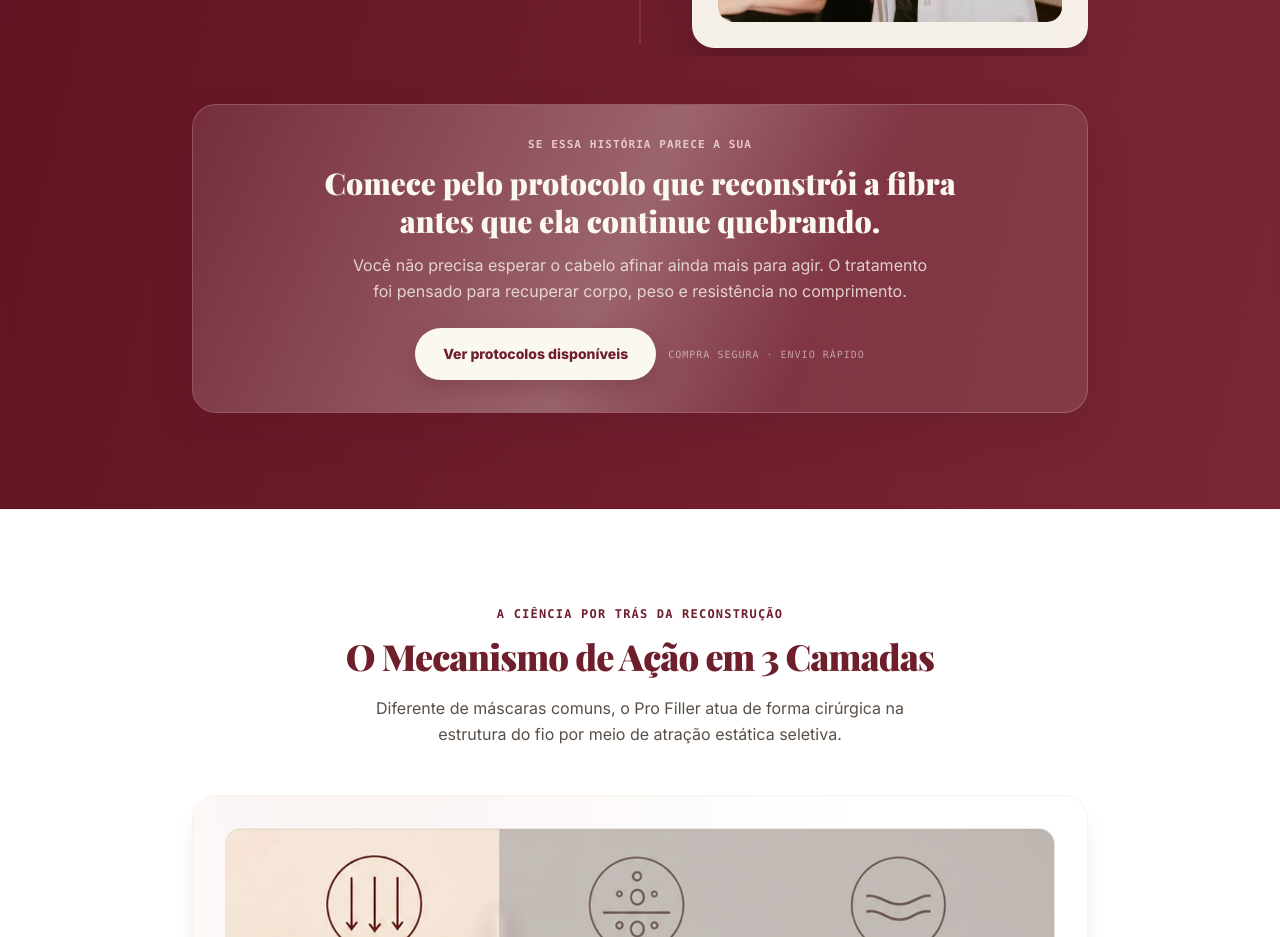
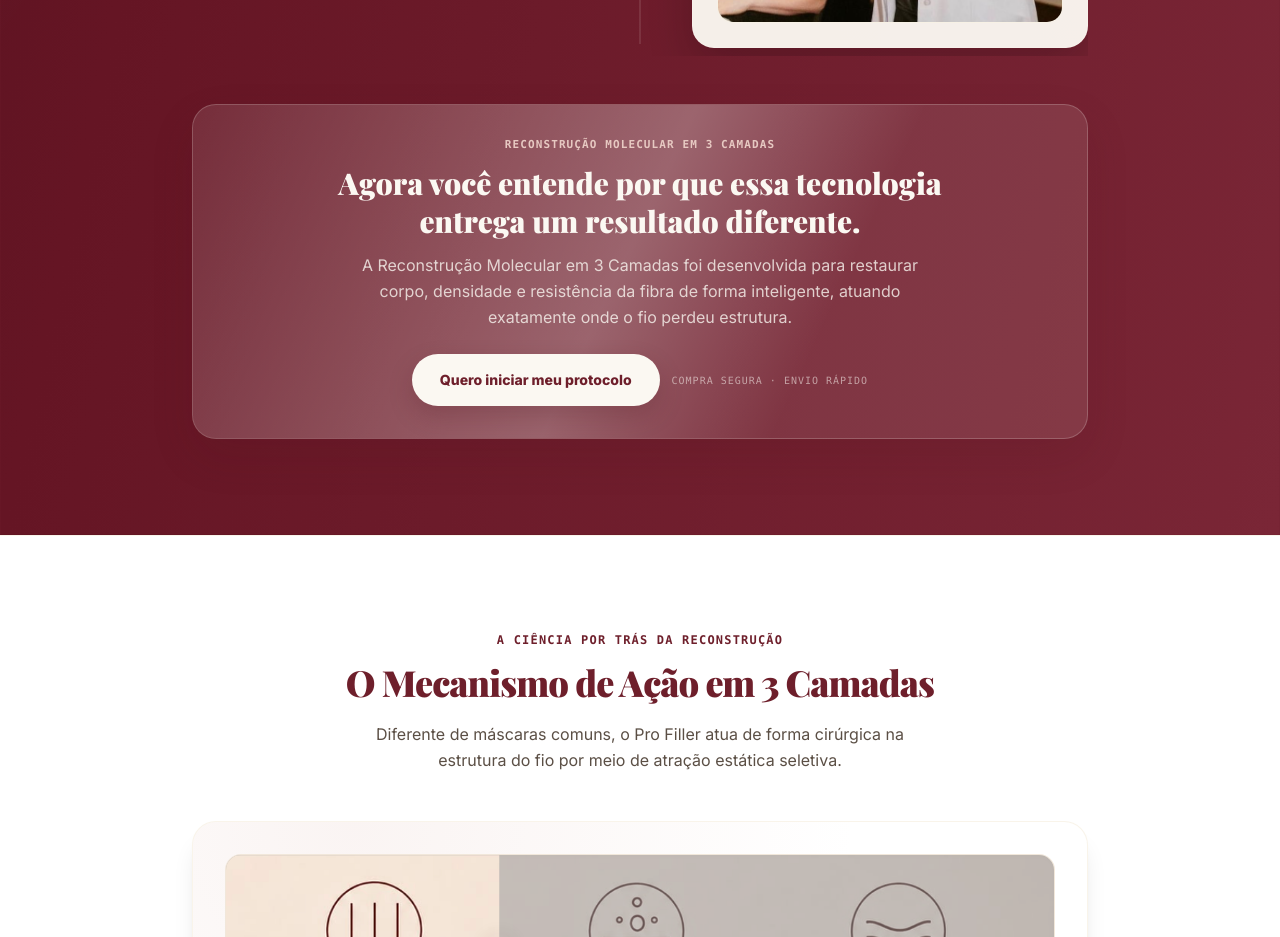
Before and after one commit to DellsantosXD/lp-proteina-do-trigo-A, a React (Vite) app: page / in a window 1280 px wide. Shown: the part 8460-9397 px from the top of the page. Built offline with nearby package versions, Linux system fonts and the light colour scheme; a web font is replaced by a local one.

Commit message:
content: update timeline end ConversionCta headline, text copy and button label

```diff
--- a/src/App.tsx
+++ b/src/App.tsx
@@ -383,10 +383,10 @@ export default function App() {
           <div className="relative z-20 mt-12">
             <ConversionCta
               tone="dark"
-              eyebrow="Se essa história parece a sua"
-              title="Comece pelo protocolo que reconstrói a fibra antes que ela continue quebrando."
-              description="Você não precisa esperar o cabelo afinar ainda mais para agir. O tratamento foi pensado para recuperar corpo, peso e resistência no comprimento."
-              label="Ver protocolos disponíveis"
+              eyebrow="Reconstrução Molecular em 3 Camadas"
+              title="Agora você entende por que essa tecnologia entrega um resultado diferente."
+              description="A Reconstrução Molecular em 3 Camadas foi desenvolvida para restaurar corpo, densidade e resistência da fibra de forma inteligente, atuando exatamente onde o fio perdeu estrutura."
+              label="Quero iniciar meu protocolo"
             />
           </div>
         </div>
```
